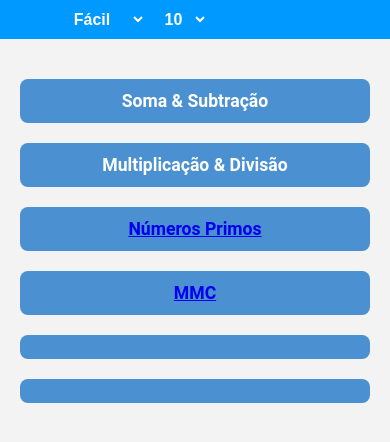
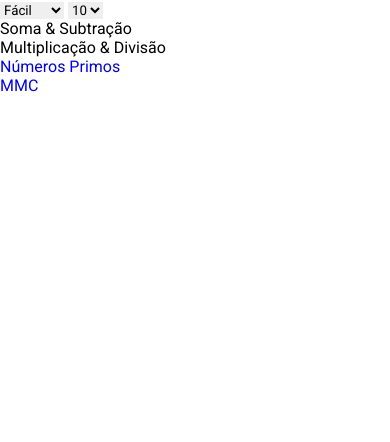
Before and after one commit to Felipe-Rasnheski/roadmath, a plain HTML site: page index.html in a window 390 px wide. Drawn offline with Linux system fonts and the light colour scheme.

Commit message:
delete styles

```diff
--- a/style.css
+++ b/style.css
@@ -1,103 +1,11 @@
-* {
-  margin: 0;
-  padding: 0;
-  box-sizing: border-box;
-}
-
 @import url('https://fonts.googleapis.com/css2?family=Roboto:wght@100;300;400;500;700&display=swap');
 
-body {
-  background: #f3f3f4;
-  overflow-y: hidden;
+* {
   font-family: 'Roboto', sans-serif;
-  font-size: 1.1rem;
+  margin: 0;border: 0;padding: 0;
+  box-sizing: border-box;
+  outline: none; border: none;
+  text-decoration: none;
   text-transform: capitalize;
-  font-weight: bold;
+  transition: .2s linear;
 }
-
-header {
-  background: #0099ff;
-  margin-bottom: 20px;
-  padding: 0 50px;
-}
-
-select {
-  background: none;
-  border: none;
-  color: #fff;
-  font-weight: bold;
-  font-size: 1rem;
-  text-align: center;
-  padding: 10px 10px 10px 10px;
-}
-
-select:hover, select:focus {
-  outline: none;
-}
-
-option {
-  background: #0099ff;
-}
-
-main {
-  margin: 0 auto;
-  overflow-y: scroll;
-  display: flex;
-  flex-wrap: wrap;
-  max-width: 900px;
-}
-
-main::-webkit-scrollbar {
-  display: none;
-}
-
-main div {
-  margin: 16px;
-  background: rgb(75, 144, 209);
-  color: rgb(255, 255, 255);
-  padding: 12px;
-  flex: 1 1 200px;
-  font-weight: bold;
-  border-radius: 8px;
-}
-
-main div:hover {
-  cursor: pointer;
-}
-
-
-
-.waves {
-  background: url(./img/wave.png) no-repeat bottom center;
-  position: fixed;
-  bottom: -50px;
-  height: 200px;
-  width: 100%;
-}
-
-@media (max-width: 800px) {
-
-
-  main div {
-    margin: 20px;
-    padding: 12px;
-    flex: 2 2 250px;
-    text-align: center;
-    max-width: 400px;
-  }
-}
-
-@media (max-width: 600px) {
-  main {
-    max-width: 500px;
-    display: block;
-  }
-
-  main div {
-    margin: 20px auto;
-    padding: 12px;
-    text-align: center;
-    font-size: 1.1rem;
-    max-width: 350px;
-  }
-}
```
